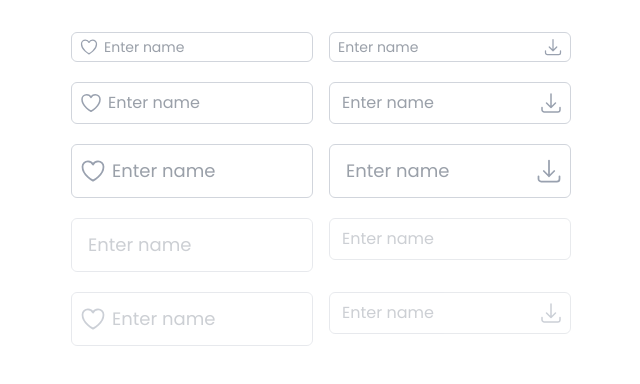
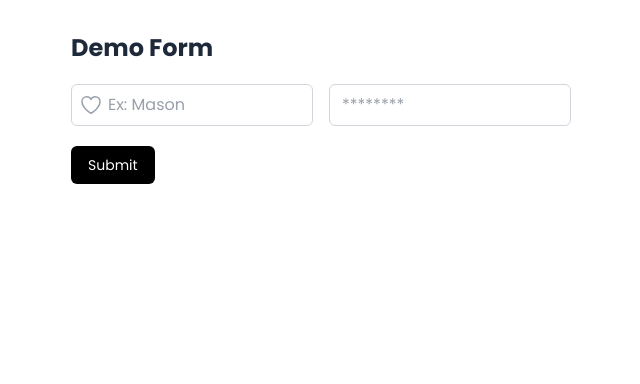
Before and after one commit to ngomanhson/vocab-convert, a Next.js app: page /inputs in a window 1280 px wide. Shown: the top 384 px of the page, without its empty margins (319-959 px from the left). Built offline with nearby package versions, Linux system fonts and the light colour scheme.

Commit message:
handle case validate input

```diff
--- a/src/app/inputs/page.tsx
+++ b/src/app/inputs/page.tsx
@@ -1,35 +1,71 @@
+"use client"
+
+import Button from "@/components/common/Button";
 import Input from "@/components/common/Input";
-import { ArrowDownIcon, HeartIcon } from "@/components/Icons";
+import { HeartIcon } from "@/components/Icons";
+import { useState } from "react";
 
 export default function InputPage() {
+    const [formData, setFormData] = useState({
+        fullname: "",
+        password: "",
+    });
+
+    const [formErrors, setFormErrors] = useState({
+        fullname: "",
+        password: "",
+    });
+
+    const handleChange = (e: React.ChangeEvent<HTMLInputElement>) => {
+        const { name, value } = e.target;
+        console.log(name, value);
+        setFormData({ ...formData, [name]: value });
+        setFormErrors({ ...formErrors, [name]: "" });
+    };
+
+    const validateForm = () => {
+        let valid = true;
+        const newErrors: { fullname: string; password: string } = { fullname: "", password: "" };
+
+        if (!formData.fullname) {
+            newErrors.fullname = "Please enter your name.";
+            valid = false;
+        }
+
+        if (!formData.password) {
+            newErrors.password = "Please enter your password.";
+            valid = false;
+        } else if (formData.password.length > 50) {
+            newErrors.password = "Password must be less than 50 characters.";
+            valid = false;
+        }
+
+        setFormErrors(newErrors);
+        return valid;
+    };
+
+    const handleSubmit = async (e: React.FormEvent<HTMLFormElement>) => {
+        e.preventDefault();
+        if (validateForm()) {
+            console.log("Form submitted:", formData);
+            alert("Form submitted! Check console for details.");
+        }
+    }
+
     return (
         <div className="h-screen bg-white p-8">
             <div className="max-w-[500px] mx-auto">
-                <div className="grid grid-cols-2 gap-4 mb-5">
-                    <Input name="text" inputSize="sm" leftIcon={<HeartIcon />} />
-                    <Input name="text2" inputSize="sm" rightIcon={<ArrowDownIcon />} />
-                </div>
+                <h1 className="text-2xl font-bold text-gray-800 mb-5">Demo Form</h1>
+                <form onSubmit={handleSubmit}>
+                    <div className="grid grid-cols-2 gap-4 mb-5">
+                        <Input placeholder="Ex: Mason" name="fullname" inputSize="md" leftIcon={<HeartIcon />} error={formErrors.fullname} onChange={handleChange} />
+                        <Input placeholder="********" name="password" inputSize="md" error={formErrors.password} onChange={handleChange} />
+                    </div>
 
-                <div className="grid grid-cols-2 gap-4 mb-5">
-                    <Input name="text" leftIcon={<HeartIcon />} />
-                    <Input name="text2" rightIcon={<ArrowDownIcon />} />
-                </div>
-
-                <div className="grid grid-cols-2 gap-4 mb-5">
-                    <Input name="text" inputSize="lg" leftIcon={<HeartIcon />} />
-                    <Input name="text2" inputSize="lg" rightIcon={<ArrowDownIcon />} />
-                </div>
-
-
-                <div className="grid grid-cols-2 gap-4 mb-5">
-                    <Input name="text" inputSize="lg" disabled />
-                    <Input name="text2" inputSize="md" disabled />
-                </div>
-
-                <div className="grid grid-cols-2 gap-4 mb-5">
-                    <Input name="text" inputSize="lg" disabled leftIcon={<HeartIcon />} />
-                    <Input name="text2" inputSize="md" disabled rightIcon={<ArrowDownIcon />} />
-                </div>
+                    <Button type="submit" variant="secondary" size="sm">
+                        Submit
+                    </Button>
+                </form>
             </div>
         </div>
     )
--- a/src/app/layout.tsx
+++ b/src/app/layout.tsx
@@ -30,7 +30,7 @@ export default function RootLayout({
         className={`${geistSans.variable} ${poppins.className} antialiased`}
       >
         {children}
-        {/* <SplashCursor /> */}
+        <SplashCursor />
       </body>
     </html>
   );
--- a/src/components/common/Input/index.tsx
+++ b/src/components/common/Input/index.tsx
@@ -8,11 +8,11 @@ export interface InputProps extends ComponentProps<"input"> {
     inputSize?: InputSize;
     leftIcon?: React.ReactElement<HTMLAttributes<HTMLElement>, string>;
     rightIcon?: React.ReactElement<HTMLAttributes<HTMLElement>, string>;
+    error?: string;
 }
 
-export default function Input({ inputSize = "md", leftIcon, rightIcon, ...inputProps }: InputProps) {
+export default function Input({ inputSize = "md", leftIcon, rightIcon, error, ...inputProps }: InputProps) {
     const isDisabled = inputProps.disabled;
-
     const sizeClassNames: Record<InputSize, string> = {
         "sm": "px-2 py-1 text-sm",
         "md": "px-3 py-2 text-base",
@@ -33,33 +33,43 @@ export default function Input({ inputSize = "md", leftIcon, rightIcon, ...inputP
 
     const leftIconClone = cloneIconElement(leftIcon, iconSizeClassNames[inputSize]);
     const rightIconClone = cloneIconElement(rightIcon, iconSizeClassNames[inputSize]);
-
     return (
+        <div>
             <div className="relative h-fit">
-            <div className={twMerge("absolute left-2 top-1/2 -translate-y-1/2 text-gray-400 pointer-events-none group-disabled:opacity-50",
+                {leftIcon && (
+                    <div className={twMerge(
+                        "absolute left-2 top-1/2 -translate-y-1/2 text-gray-400 pointer-events-none group-disabled:opacity-50",
                         iconSizeClassNames[inputSize],
-                isDisabled && "opacity-50"
+                        isDisabled && "opacity-50",
+                        error && "text-red-500",
                     )}>
                         {leftIconClone}
                     </div>
+                )}
 
                 <input
-                placeholder="Enter name"
                     className={
-                    twMerge("w-full text-gray-700 border border-gray-300 rounded-md outline-0 disabled:opacity-50 focus:border-blue-700 transition-all",
+                        twMerge("w-full text-gray-700 border border-gray-300 rounded-md outline-0 disabled:opacity-50 focus:border-blue-700",
                             sizeClassNames[inputSize],
                             leftIcon && paddingContainIcon[inputSize].left,
-                        rightIcon && paddingContainIcon[inputSize].right
+                            rightIcon && paddingContainIcon[inputSize].right,
+                            error && "border-red-500 focus:border-red-500"
                         )}
                     {...inputProps}
+
                 />
-
+                {rightIcon && (
                     <div className={twMerge("absolute right-2 top-1/2 -translate-y-1/2 text-gray-400 pointer-events-none",
                         iconSizeClassNames[inputSize],
-                isDisabled && "opacity-50"
+                        isDisabled && "opacity-50",
+                        error && "text-red-500"
                     )}>
                         {rightIconClone}
                     </div>
+                )}
+            </div>
+
+            {error && <p className="text-sm text-red-500 mt-1">{error}</p>}
         </div>
     )
 }
```
Lines whose indentation alone changed are shown as unchanged.
